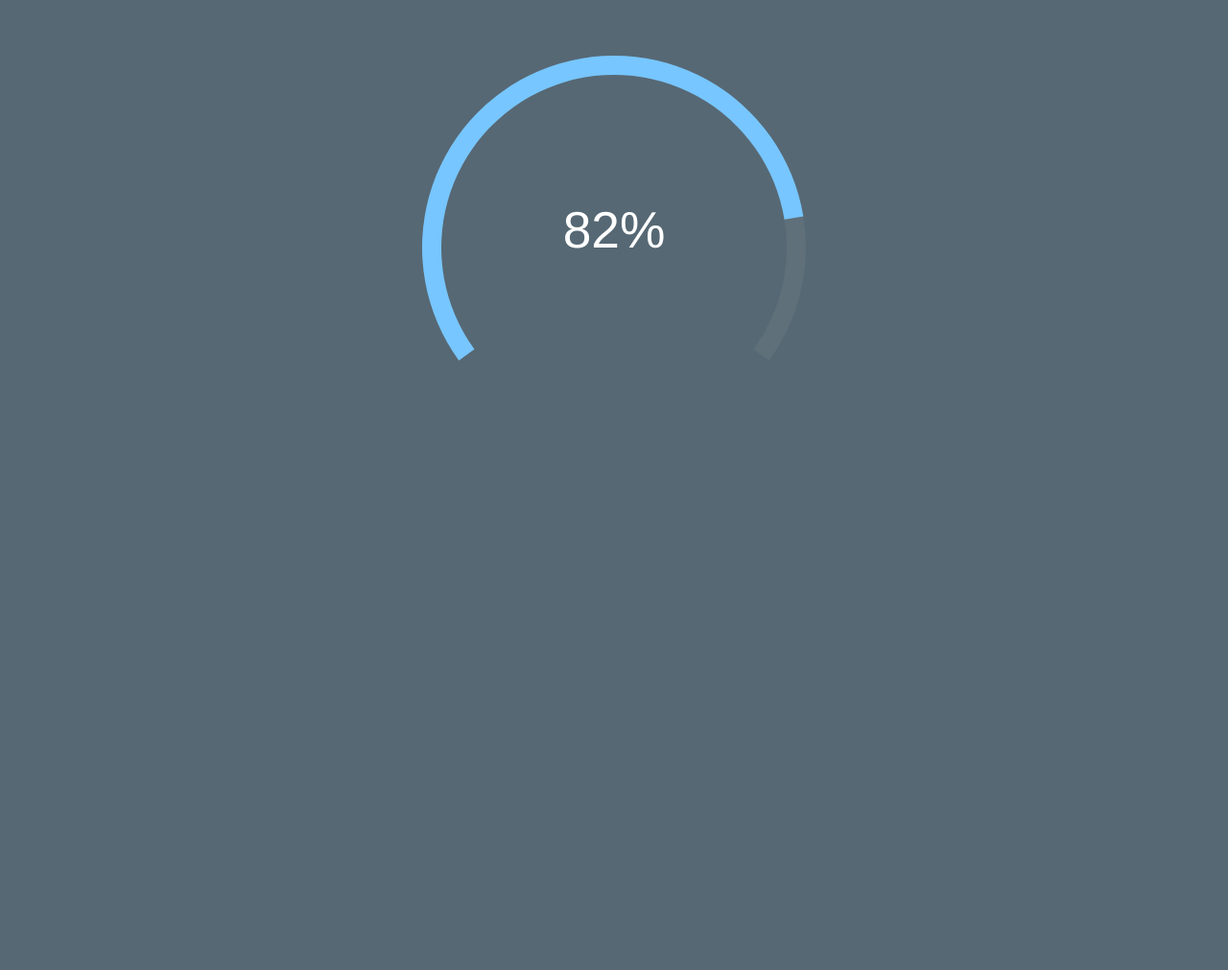
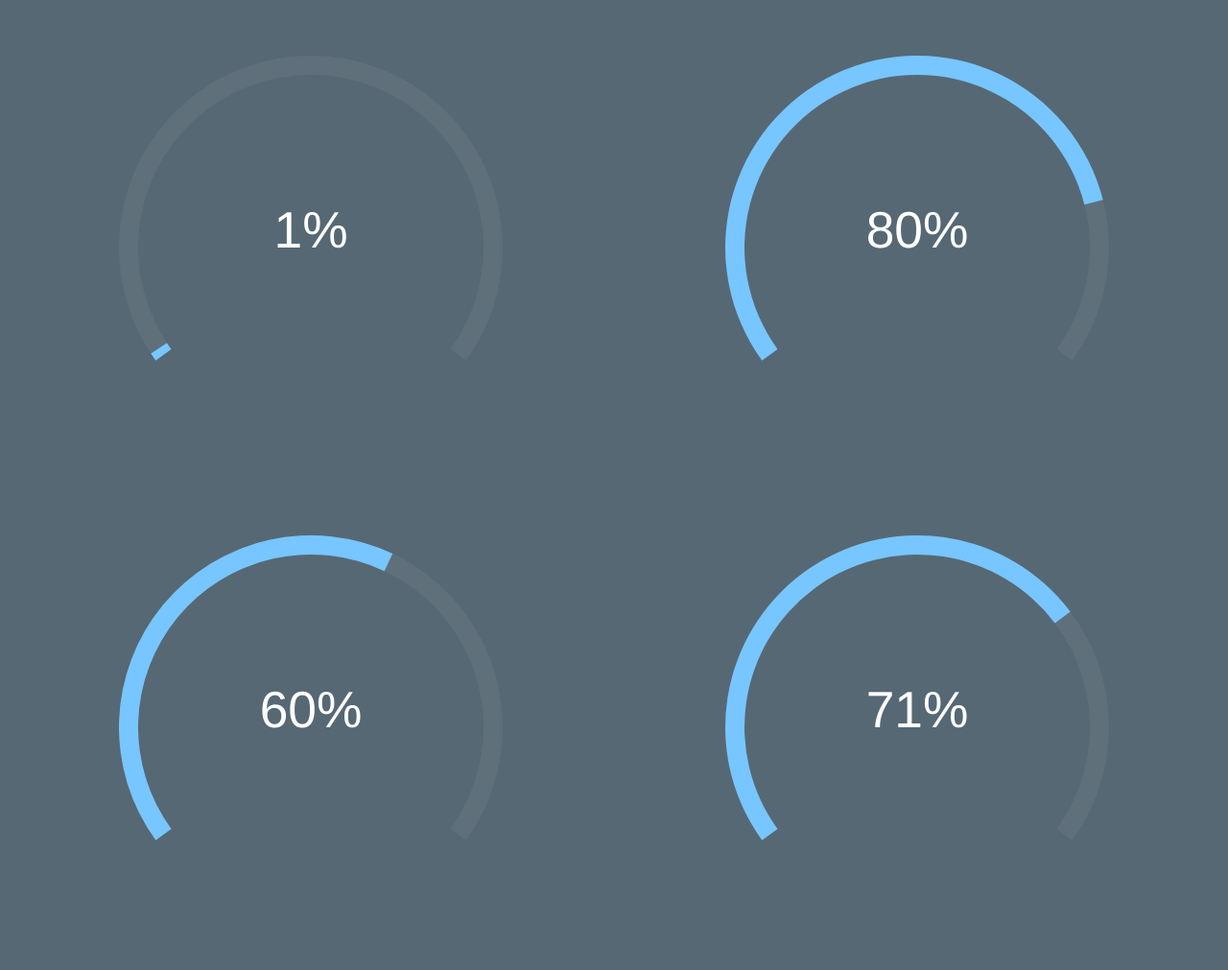
Before and after one commit to tandberg/tandberg.github.io, a website: page index.html in a window 1280 px wide. Shown: the whole page at 96% size. Before the commit the page ends 800 px from the top, so only its background shows below. Drawn offline with Linux system fonts and the light colour scheme.

Commit message:
Multiple barometers

```diff
--- a/index.html
+++ b/index.html
@@ -9,8 +9,12 @@
 		<script src="vendor/d3/d3.min.js"></script>
 	</head>
 	<body>
-		<div id="chart"></div>
-
+		<div class="container">
+			<div class="barometer" id="chart1"></div>
+			<div class="barometer" id="chart2"></div>
+			<div class="barometer" id="chart3"></div>
+			<div class="barometer" id="chart4"></div>
+		</div>
 		<script>
 			(function(d3, _) {
 				var r = 200;
@@ -18,27 +22,25 @@
 				var end = Math.abs(start);
 				var width = 500;
 				var height = width;
-
-				var svg = d3.select('#chart').append('svg')
-					.attr('height', height)
-					.attr('width', width);
-
-
-				var group = svg.append('g')
-					.attr('transform', 'translate('+(width/2)+', '+(height/2)+')');
-
-
 				var getValue = function(percent) {
 					return start + ((end - start) * (percent / 100));
 				};
-
 
 				var arc = d3.svg.arc()
 					.innerRadius(r - 20)
 					.outerRadius(r)
 					.startAngle(start);
 
-				var doThings = function(percent) {
+				var doThings = function(element, percent) {
+
+					var svg = d3.select(element).append('svg')
+						.attr('height', height)
+						.attr('width', width);
+
+
+					var group = svg.append('g')
+						.attr('transform', 'translate('+(width/2)+', '+(height/2)+')');
+
 
 					var value = getValue(percent);
 
@@ -59,13 +61,13 @@
 						.attr('fill', 'white')
 						.attr('font-family', 'Helvetica Neue');
 
+					return group;
 				};
 
 
-				doThings(_.random(0, 100));
 
 
-				var updateWheel = function(options) {
+				var updateWheel = function(group, options) {
 
 					options = {
 						transition: options.transition 		 || true,
@@ -110,8 +112,17 @@
 
 				};
 
+				var barometer1 = doThings('#chart1', _.random(0, 100));
+				var barometer2 = doThings('#chart2', _.random(0, 100));
+				var barometer3 = doThings('#chart3', _.random(0, 100));
+				var barometer4 = doThings('#chart4', _.random(0, 100));
+
+
 				setInterval(function() {
-					updateWheel({percent: _.random(0, 100)});
+					updateWheel(barometer1, {percent: _.random(0, 100)});
+					updateWheel(barometer2, {percent: _.random(0, 100)});
+					updateWheel(barometer3, {percent: _.random(0, 100)});
+					updateWheel(barometer4, {percent: _.random(0, 100)});
 				}, 1000);
 
 			})(d3, _);
--- a/style.css
+++ b/style.css
@@ -2,15 +2,18 @@ body {
     background-color: #566874;
 }
 
-#chart {
+.container {
+    display: flex;
+    flex-flow: row wrap;
     width: 100%;
-    text-align: center;
 }
 
-.foreground {
-    fill: #77C6FF;
+.barometer {
+    display: flex;
+    width: 50%;
+    align-items: center;
+    justify-content: center;
 }
 
-.background {
-    fill: #5F707B;
-}
+.foreground { fill: #77C6FF; }
+.background { fill: #5F707B; }
```
